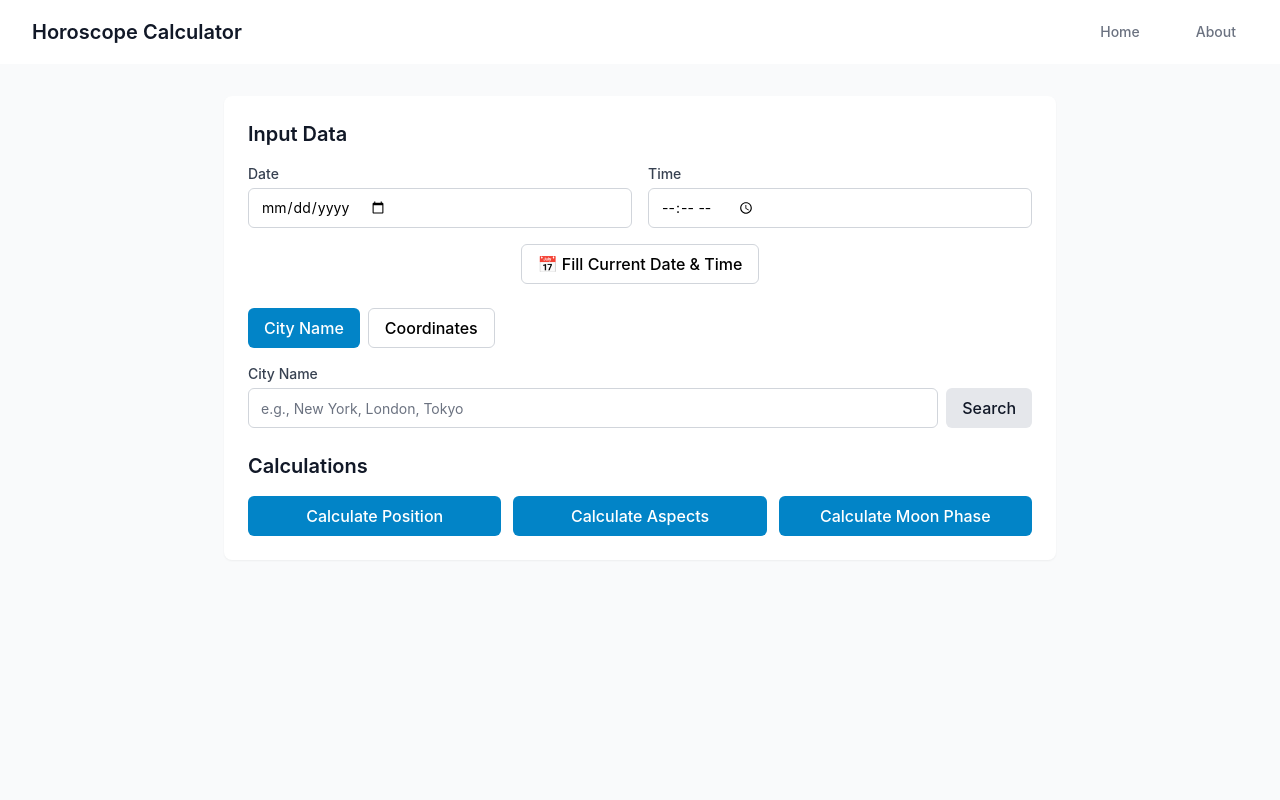
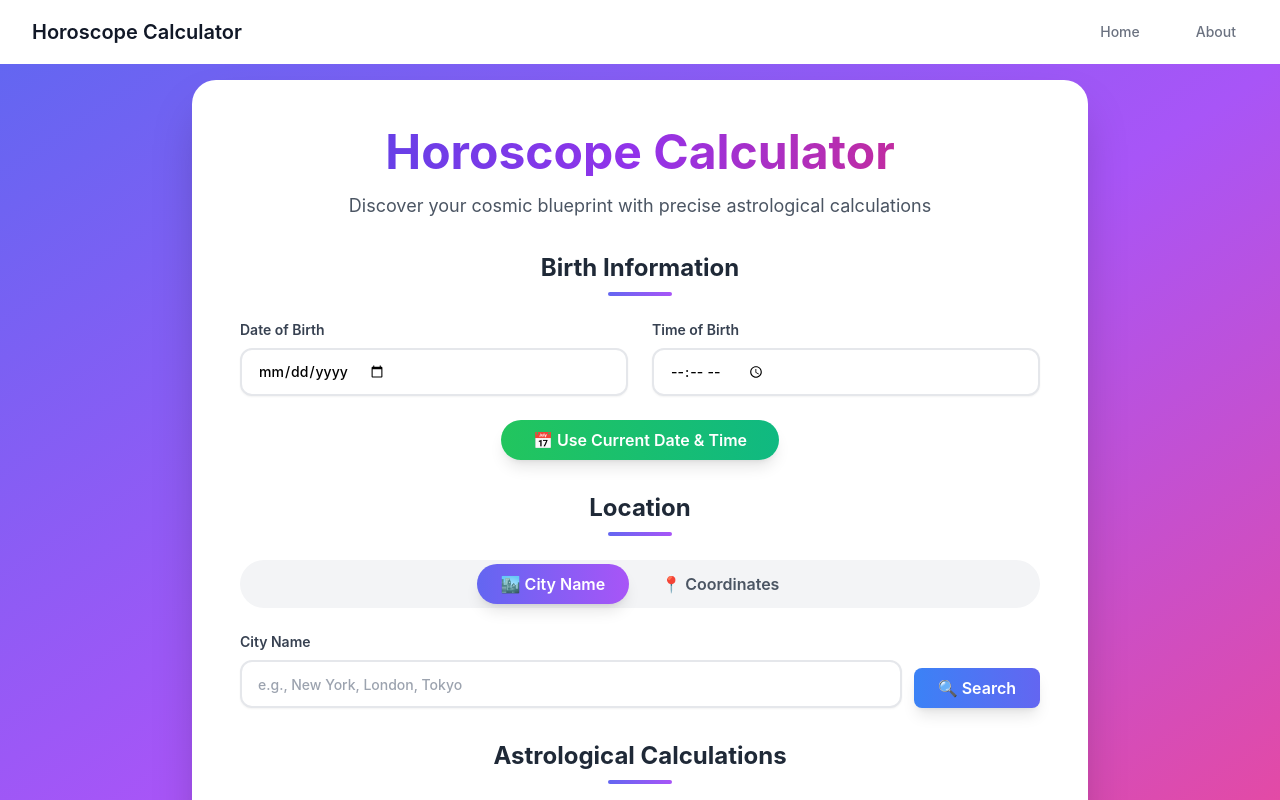
Before and after one commit to davethebrave16/horoscope-frontend, a React (Create React App) app: page / in a window 1280 px wide. Shown: the top 800 px of the page. Built offline with nearby package versions, Linux system fonts and the light colour scheme; no server answers; the HTML template or start-up script is replaced by a standard one.

Commit message:
improved UI

```diff
--- a/src/components/common/input.tsx
+++ b/src/components/common/input.tsx
@@ -18,11 +18,11 @@ export const Input: React.FC<InputProps> = ({
 	const inputId = id || `input-${Math.random().toString(36).substr(2, 9)}`
 
 	return (
-		<div className="space-y-1">
+		<div className="space-y-2">
 			{label && (
 				<label
 					htmlFor={inputId}
-					className="block text-sm font-medium text-gray-700"
+					className="block text-sm font-semibold text-gray-700 mb-2"
 				>
 					{label}
 				</label>
@@ -30,14 +30,14 @@ export const Input: React.FC<InputProps> = ({
 			<input
 				id={inputId}
 				className={cn(
-					'flex h-10 w-full rounded-md border border-gray-300 bg-white px-3 py-2 text-sm ring-offset-white file:border-0 file:bg-transparent file:text-sm file:font-medium placeholder:text-gray-500 focus-visible:outline-none focus-visible:ring-2 focus-visible:ring-primary-500 focus-visible:ring-offset-2 disabled:cursor-not-allowed disabled:opacity-50',
-					error && 'border-red-500 focus-visible:ring-red-500',
+					'flex h-12 w-full rounded-xl border-2 border-gray-200 bg-white px-4 py-3 text-sm font-medium ring-offset-white file:border-0 file:bg-transparent file:text-sm file:font-medium placeholder:text-gray-400 focus-visible:outline-none focus-visible:ring-2 focus-visible:ring-indigo-500 focus-visible:ring-offset-2 focus-visible:border-indigo-500 disabled:cursor-not-allowed disabled:opacity-50 transition-all duration-300 shadow-sm hover:shadow-md focus:shadow-lg',
+					error && 'border-red-400 focus-visible:ring-red-500 focus-visible:border-red-500',
 					className
 				)}
 				{...props}
 			/>
 			{error && (
-				<p className="text-sm text-red-600">{error}</p>
+				<p className="text-sm text-red-600 font-medium">{error}</p>
 			)}
 			{helperText && !error && (
 				<p className="text-sm text-gray-500">{helperText}</p>
--- a/src/components/common/modal.tsx
+++ b/src/components/common/modal.tsx
@@ -20,21 +20,22 @@ export const Modal: React.FC<ModalProps> = ({
 
 	return (
 		<div
-			className="fixed inset-0 z-50 flex items-center justify-center bg-black bg-opacity-50"
+			className="fixed inset-0 z-50 flex items-center justify-center bg-black bg-opacity-60 backdrop-blur-sm"
 			onClick={onClose}
 		>
 			<div
 				className={cn(
-					'max-h-[90vh] w-full max-w-2xl overflow-y-auto rounded-lg bg-white p-6 shadow-xl',
+					'max-h-[90vh] w-full max-w-4xl overflow-y-auto rounded-2xl bg-white shadow-2xl transform transition-all duration-300',
 					className
 				)}
 				onClick={(e) => e.stopPropagation()}
 			>
-				<div className="mb-4 flex items-center justify-between">
-					<h2 className="text-xl font-semibold text-gray-900">{title}</h2>
+				<div className="bg-gradient-to-r from-indigo-500 via-purple-500 to-pink-500 p-6 rounded-t-2xl">
+					<div className="flex items-center justify-between">
+						<h2 className="text-2xl font-bold text-white">{title}</h2>
 						<button
 							onClick={onClose}
-						className="text-gray-400 hover:text-gray-600"
+							className="text-white hover:text-gray-200 transition-colors duration-200 p-2 hover:bg-white hover:bg-opacity-20 rounded-full"
 						>
 							<svg
 								className="h-6 w-6"
@@ -51,7 +52,8 @@ export const Modal: React.FC<ModalProps> = ({
 							</svg>
 						</button>
 					</div>
-				<div className="max-h-[60vh] overflow-y-auto">
+				</div>
+				<div className="max-h-[60vh] overflow-y-auto p-6">
 					{children}
 				</div>
 			</div>
--- a/src/components/features/horoscope-form.tsx
+++ b/src/components/features/horoscope-form.tsx
@@ -29,13 +29,17 @@ export const HoroscopeForm: React.FC<HoroscopeFormProps> = ({
 	onCalculateMoonPhase
 }) => {
 	return (
-		<div className="space-y-6">
-			<div className="space-y-4">
-				<h2 className="text-xl font-semibold text-gray-900">Input Data</h2>
+		<div className="space-y-8">
+			{/* Input Data Section */}
+			<div className="space-y-6">
+				<div className="text-center">
+					<h2 className="text-2xl font-bold text-gray-800 mb-2">Birth Information</h2>
+					<div className="w-16 h-1 bg-gradient-to-r from-indigo-500 to-purple-500 mx-auto rounded-full"></div>
+				</div>
 
-				<div className="grid grid-cols-1 gap-4 sm:grid-cols-2">
+				<div className="grid grid-cols-1 gap-6 sm:grid-cols-2">
 					<Input
-						label="Date"
+						label="Date of Birth"
 						type="date"
 						name="date"
 						value={formData.date}
@@ -44,7 +48,7 @@ export const HoroscopeForm: React.FC<HoroscopeFormProps> = ({
 					/>
 
 					<Input
-						label="Time"
+						label="Time of Birth"
 						type="time"
 						name="time"
 						value={formData.time}
@@ -57,31 +61,48 @@ export const HoroscopeForm: React.FC<HoroscopeFormProps> = ({
 					<Button
 						variant="outline"
 						onClick={onFillCurrentDateTime}
+						className="bg-gradient-to-r from-green-500 to-emerald-500 hover:from-green-600 hover:to-emerald-600 text-white border-0 px-8 py-3 rounded-full font-semibold shadow-lg hover:shadow-xl transform hover:-translate-y-1 transition-all duration-300"
 					>
-						📅 Fill Current Date & Time
+						📅 Use Current Date & Time
 					</Button>
 				</div>
 			</div>
 
-			<div className="space-y-4">
-				<div className="flex space-x-2">
+			{/* Location Section */}
+			<div className="space-y-6">
+				<div className="text-center">
+					<h2 className="text-2xl font-bold text-gray-800 mb-2">Location</h2>
+					<div className="w-16 h-1 bg-gradient-to-r from-indigo-500 to-purple-500 mx-auto rounded-full"></div>
+				</div>
+
+				<div className="flex justify-center space-x-2 bg-gray-100 p-1 rounded-full">
 					<Button
-						variant={inputMode === 'city' ? 'primary' : 'outline'}
+						variant={inputMode === 'city' ? 'primary' : 'ghost'}
 						onClick={() => onSwitchInputMode('city')}
+						className={`px-6 py-3 rounded-full font-semibold transition-all duration-300 ${
+							inputMode === 'city'
+								? 'bg-gradient-to-r from-indigo-500 to-purple-500 text-white shadow-lg'
+								: 'text-gray-600 hover:text-gray-800'
+						}`}
 					>
-						City Name
+						🏙️ City Name
 					</Button>
 					<Button
-						variant={inputMode === 'coordinates' ? 'primary' : 'outline'}
+						variant={inputMode === 'coordinates' ? 'primary' : 'ghost'}
 						onClick={() => onSwitchInputMode('coordinates')}
+						className={`px-6 py-3 rounded-full font-semibold transition-all duration-300 ${
+							inputMode === 'coordinates'
+								? 'bg-gradient-to-r from-indigo-500 to-purple-500 text-white shadow-lg'
+								: 'text-gray-600 hover:text-gray-800'
+						}`}
 					>
-						Coordinates
+						📍 Coordinates
 					</Button>
 				</div>
 
 				{inputMode === 'city' ? (
 					<div className="space-y-4">
-						<div className="flex space-x-2">
+						<div className="flex space-x-3">
 							<div className="flex-1">
 								<Input
 									label="City Name"
@@ -97,21 +118,25 @@ export const HoroscopeForm: React.FC<HoroscopeFormProps> = ({
 									variant="secondary"
 									onClick={onSearchCity}
 									loading={loading}
+									className="bg-gradient-to-r from-blue-500 to-indigo-500 hover:from-blue-600 hover:to-indigo-600 text-white border-0 px-6 py-3 rounded-lg font-semibold shadow-lg hover:shadow-xl transform hover:-translate-y-1 transition-all duration-300"
 								>
-									Search
+									🔍 Search
 								</Button>
 							</div>
 						</div>
 						{formData.latitude && formData.longitude && (
-							<div className="rounded-md bg-green-50 p-3">
-								<p className="text-sm text-green-800">
-									<strong>Found coordinates:</strong> {formData.latitude}°N, {formData.longitude}°E
-								</p>
+							<div className="bg-gradient-to-r from-green-50 to-emerald-50 border border-green-200 rounded-xl p-4">
+								<div className="flex items-center space-x-2">
+									<div className="w-2 h-2 bg-green-500 rounded-full animate-pulse"></div>
+									<p className="text-green-800 font-semibold">
+										✅ Found: {formData.latitude}°N, {formData.longitude}°E
+									</p>
+								</div>
 							</div>
 						)}
 					</div>
 				) : (
-					<div className="grid grid-cols-1 gap-4 sm:grid-cols-2">
+					<div className="grid grid-cols-1 gap-6 sm:grid-cols-2">
 						<Input
 							label="Latitude"
 							type="number"
@@ -140,32 +165,36 @@ export const HoroscopeForm: React.FC<HoroscopeFormProps> = ({
 				)}
 			</div>
 
-			<div className="space-y-4">
-				<h2 className="text-xl font-semibold text-gray-900">Calculations</h2>
-				<div className="grid grid-cols-1 gap-3 sm:grid-cols-3">
+			{/* Calculations Section */}
+			<div className="space-y-6">
+				<div className="text-center">
+					<h2 className="text-2xl font-bold text-gray-800 mb-2">Astrological Calculations</h2>
+					<div className="w-16 h-1 bg-gradient-to-r from-indigo-500 to-purple-500 mx-auto rounded-full"></div>
+				</div>
+				<div className="grid grid-cols-1 gap-4 sm:grid-cols-3">
 					<Button
 						onClick={onCalculatePosition}
 						loading={loading}
 						disabled={loading}
-						className="w-full"
+						className="w-full bg-gradient-to-r from-purple-500 to-pink-500 hover:from-purple-600 hover:to-pink-600 text-white border-0 py-4 rounded-xl font-bold text-lg shadow-lg hover:shadow-xl transform hover:-translate-y-1 transition-all duration-300 disabled:opacity-50 disabled:transform-none"
 					>
-						Calculate Position
+						🌟 Calculate Position
 					</Button>
 					<Button
 						onClick={onCalculateAspects}
 						loading={loading}
 						disabled={loading}
-						className="w-full"
+						className="w-full bg-gradient-to-r from-indigo-500 to-purple-500 hover:from-indigo-600 hover:to-purple-600 text-white border-0 py-4 rounded-xl font-bold text-lg shadow-lg hover:shadow-xl transform hover:-translate-y-1 transition-all duration-300 disabled:opacity-50 disabled:transform-none"
 					>
-						Calculate Aspects
+						🔮 Calculate Aspects
 					</Button>
 					<Button
 						onClick={onCalculateMoonPhase}
 						loading={loading}
 						disabled={loading}
-						className="w-full"
+						className="w-full bg-gradient-to-r from-blue-500 to-indigo-500 hover:from-blue-600 hover:to-indigo-600 text-white border-0 py-4 rounded-xl font-bold text-lg shadow-lg hover:shadow-xl transform hover:-translate-y-1 transition-all duration-300 disabled:opacity-50 disabled:transform-none"
 					>
-						Calculate Moon Phase
+						🌙 Calculate Moon Phase
 					</Button>
 				</div>
 			</div>
--- a/src/components/features/horoscope-results.tsx
+++ b/src/components/features/horoscope-results.tsx
@@ -8,35 +8,59 @@ interface HoroscopeResultsProps {
 
 export const HoroscopeResults: React.FC<HoroscopeResultsProps> = ({ content, title }) => {
 	const renderHoroscopeData = (data: HoroscopeResponse) => (
-		<div className="space-y-6">
-			<div className="rounded-lg bg-gray-50 p-4">
-				<h4 className="mb-3 text-lg font-semibold text-gray-900">Birth Information</h4>
-				<div className="grid grid-cols-1 gap-2 sm:grid-cols-3">
-					<p><strong>Date:</strong> {data.birth_data.date.day}/{data.birth_data.date.month}/{data.birth_data.date.year}</p>
-					<p><strong>Time:</strong> {data.birth_data.time.hour}:{data.birth_data.time.minute.toString().padStart(2, '0')}:{data.birth_data.time.second.toString().padStart(2, '0')}</p>
-					<p><strong>Location:</strong> {data.birth_data.location.latitude}°N, {data.birth_data.location.longitude}°E</p>
+		<div className="space-y-8">
+			<div className="bg-gradient-to-r from-green-50 to-emerald-50 border border-green-200 rounded-2xl p-6">
+				<h4 className="mb-4 text-xl font-bold text-green-800 flex items-center">
+					<span className="mr-2">📅</span>
+					Birth Information
+				</h4>
+				<div className="grid grid-cols-1 gap-4 sm:grid-cols-3">
+					<div className="bg-white rounded-xl p-4 shadow-sm">
+						<p className="text-sm font-semibold text-gray-600 mb-1">Date</p>
+						<p className="text-lg font-bold text-gray-900">{data.birth_data.date.day}/{data.birth_data.date.month}/{data.birth_data.date.year}</p>
+					</div>
+					<div className="bg-white rounded-xl p-4 shadow-sm">
+						<p className="text-sm font-semibold text-gray-600 mb-1">Time</p>
+						<p className="text-lg font-bold text-gray-900">{data.birth_data.time.hour}:{data.birth_data.time.minute.toString().padStart(2, '0')}:{data.birth_data.time.second.toString().padStart(2, '0')}</p>
+					</div>
+					<div className="bg-white rounded-xl p-4 shadow-sm">
+						<p className="text-sm font-semibold text-gray-600 mb-1">Location</p>
+						<p className="text-lg font-bold text-gray-900">{data.birth_data.location.latitude}°N, {data.birth_data.location.longitude}°E</p>
+					</div>
 				</div>
 			</div>
 
-			<div className="rounded-lg bg-gray-50 p-4">
-				<h4 className="mb-3 text-lg font-semibold text-gray-900">Planets</h4>
-				<div className="grid grid-cols-1 gap-2 sm:grid-cols-2 lg:grid-cols-3">
+			<div className="bg-gradient-to-r from-purple-50 to-indigo-50 border border-purple-200 rounded-2xl p-6">
+				<h4 className="mb-4 text-xl font-bold text-purple-800 flex items-center">
+					<span className="mr-2">🌟</span>
+					Planetary Positions
+				</h4>
+				<div className="grid grid-cols-1 gap-3 sm:grid-cols-2 lg:grid-cols-3">
 					{Object.entries(data.horoscope.planets).map(([planet, data]) => (
-						<div key={planet} className="rounded bg-white p-2 shadow-sm">
-							<strong className="text-gray-900">{planet}:</strong>
-							<span className="ml-1 text-gray-700">{data.sign} ({data.degree_in_sign.toFixed(2)}°)</span>
+						<div key={planet} className="bg-white rounded-xl p-4 shadow-sm border-l-4 border-purple-400">
+							<div className="flex justify-between items-center">
+								<strong className="text-gray-900 font-bold">{planet}</strong>
+								<span className="text-sm text-gray-500">{data.degree_in_sign.toFixed(2)}°</span>
+							</div>
+							<p className="text-purple-600 font-semibold mt-1">{data.sign}</p>
 						</div>
 					))}
 				</div>
 			</div>
 
-			<div className="rounded-lg bg-gray-50 p-4">
-				<h4 className="mb-3 text-lg font-semibold text-gray-900">Houses</h4>
-				<div className="grid grid-cols-1 gap-2 sm:grid-cols-2 lg:grid-cols-3">
+			<div className="bg-gradient-to-r from-blue-50 to-cyan-50 border border-blue-200 rounded-2xl p-6">
+				<h4 className="mb-4 text-xl font-bold text-blue-800 flex items-center">
+					<span className="mr-2">🏠</span>
+					Houses
+				</h4>
+				<div className="grid grid-cols-1 gap-3 sm:grid-cols-2 lg:grid-cols-3">
 					{Object.entries(data.horoscope.houses).map(([house, data]) => (
-						<div key={house} className="rounded bg-white p-2 shadow-sm">
-							<strong className="text-gray-900">{house}:</strong>
-							<span className="ml-1 text-gray-700">{data.sign} ({data.degree_in_sign.toFixed(2)}°)</span>
+						<div key={house} className="bg-white rounded-xl p-4 shadow-sm border-l-4 border-blue-400">
+							<div className="flex justify-between items-center">
+								<strong className="text-gray-900 font-bold">{house}</strong>
+								<span className="text-sm text-gray-500">{data.degree_in_sign.toFixed(2)}°</span>
+							</div>
+							<p className="text-blue-600 font-semibold mt-1">{data.sign}</p>
 						</div>
 					))}
 				</div>
@@ -45,28 +69,40 @@ export const HoroscopeResults: React.FC<HoroscopeResultsProps> = ({ content, tit
 	)
 
 	const renderAspectsData = (data: AspectsResponse) => (
-		<div className="space-y-6">
-			<div className="rounded-lg bg-gray-50 p-4">
-				<h4 className="mb-3 text-lg font-semibold text-gray-900">Summary</h4>
-				<div className="grid grid-cols-1 gap-2 sm:grid-cols-2">
-					<p><strong>Total Aspects:</strong> {data.aspect_count}</p>
-					<p><strong>Orb Used:</strong> {data.orb_used}°</p>
+		<div className="space-y-8">
+			<div className="bg-gradient-to-r from-yellow-50 to-orange-50 border border-yellow-200 rounded-2xl p-6">
+				<h4 className="mb-4 text-xl font-bold text-yellow-800 flex items-center">
+					<span className="mr-2">📊</span>
+					Summary
+				</h4>
+				<div className="grid grid-cols-1 gap-4 sm:grid-cols-2">
+					<div className="bg-white rounded-xl p-4 shadow-sm">
+						<p className="text-sm font-semibold text-gray-600 mb-1">Total Aspects</p>
+						<p className="text-2xl font-bold text-yellow-600">{data.aspect_count}</p>
+					</div>
+					<div className="bg-white rounded-xl p-4 shadow-sm">
+						<p className="text-sm font-semibold text-gray-600 mb-1">Orb Used</p>
+						<p className="text-2xl font-bold text-yellow-600">{data.orb_used}°</p>
+					</div>
 				</div>
 			</div>
 
-			<div className="rounded-lg bg-gray-50 p-4">
-				<h4 className="mb-3 text-lg font-semibold text-gray-900">Aspects</h4>
-				<div className="space-y-2">
+			<div className="bg-gradient-to-r from-indigo-50 to-purple-50 border border-indigo-200 rounded-2xl p-6">
+				<h4 className="mb-4 text-xl font-bold text-indigo-800 flex items-center">
+					<span className="mr-2">🔮</span>
+					Planetary Aspects
+				</h4>
+				<div className="space-y-3">
 					{data.aspects.map((aspect, index) => (
-						<div key={index} className="rounded bg-white p-3 shadow-sm">
+						<div key={index} className="bg-white rounded-xl p-4 shadow-sm border-l-4 border-indigo-400">
 							<div className="flex items-center justify-between">
-								<div className="flex items-center space-x-2">
-									<strong className="text-gray-900">{aspect.planet1}</strong>
-									<span className="text-gray-500">-</span>
-									<strong className="text-gray-900">{aspect.planet2}</strong>
+								<div className="flex items-center space-x-3">
+									<strong className="text-gray-900 font-bold text-lg">{aspect.planet1}</strong>
+									<span className="text-gray-400">-</span>
+									<strong className="text-gray-900 font-bold text-lg">{aspect.planet2}</strong>
 								</div>
 								<div className="flex items-center space-x-3">
-									<span className={`rounded px-2 py-1 text-xs font-medium ${
+									<span className={`rounded-full px-3 py-1 text-sm font-bold ${
 										aspect.aspect.toLowerCase() === 'conjunction' ? 'bg-blue-100 text-blue-800' :
 										aspect.aspect.toLowerCase() === 'opposition' ? 'bg-red-100 text-red-800' :
 										aspect.aspect.toLowerCase() === 'trine' ? 'bg-green-100 text-green-800' :
@@ -75,8 +111,8 @@ export const HoroscopeResults: React.FC<HoroscopeResultsProps> = ({ content, tit
 									}`}>
 										{aspect.aspect}
 									</span>
-									<span className="text-sm text-gray-600">{aspect.degrees.toFixed(2)}°</span>
-									<span className="text-xs text-gray-500">±{aspect.orb.toFixed(2)}°</span>
+									<span className="text-sm font-semibold text-gray-600">{aspect.degrees.toFixed(2)}°</span>
+									<span className="text-xs text-gray-500 bg-gray-100 px-2 py-1 rounded-full">±{aspect.orb.toFixed(2)}°</span>
 								</div>
 							</div>
 						</div>
@@ -87,27 +123,56 @@ export const HoroscopeResults: React.FC<HoroscopeResultsProps> = ({ content, tit
 	)
 
 	const renderMoonPhaseData = (data: MoonPhaseResponse) => (
-		<div className="space-y-6">
-			<div className="rounded-lg bg-gray-50 p-4">
-				<h4 className="mb-3 text-lg font-semibold text-gray-900">Phase Description</h4>
-				<p className="text-gray-700">{data.moon_phase}</p>
-			</div>
-
-			<div className="rounded-lg bg-gray-50 p-4">
-				<h4 className="mb-3 text-lg font-semibold text-gray-900">Moon Position</h4>
-				<div className="grid grid-cols-1 gap-2 sm:grid-cols-2">
-					<p><strong>Sign:</strong> {data.moon_position.sign}</p>
-					<p><strong>Decan:</strong> {data.moon_position.decan}</p>
-					<p><strong>Degree in Sign:</strong> {data.moon_position.degree_in_sign.toFixed(2)}°</p>
-					<p><strong>Absolute Longitude:</strong> {data.moon_position.absolute_longitude.toFixed(2)}°</p>
+		<div className="space-y-8">
+			<div className="bg-gradient-to-r from-slate-50 to-gray-50 border border-slate-200 rounded-2xl p-6">
+				<h4 className="mb-4 text-xl font-bold text-slate-800 flex items-center">
+					<span className="mr-2">🌙</span>
+					Moon Phase
+				</h4>
+				<div className="bg-white rounded-xl p-6 shadow-sm border-l-4 border-slate-400">
+					<p className="text-lg font-semibold text-slate-700 italic">{data.moon_phase}</p>
 				</div>
 			</div>
 
-			<div className="rounded-lg bg-gray-50 p-4">
-				<h4 className="mb-3 text-lg font-semibold text-gray-900">Reference Points</h4>
-				<div className="grid grid-cols-1 gap-2 sm:grid-cols-2">
-					<p><strong>Ascendant Longitude:</strong> {data.reference_points.ascendant_longitude.toFixed(2)}°</p>
-					<p><strong>Descendant Longitude:</strong> {data.reference_points.descendant_longitude.toFixed(2)}°</p>
+			<div className="bg-gradient-to-r from-cyan-50 to-blue-50 border border-cyan-200 rounded-2xl p-6">
+				<h4 className="mb-4 text-xl font-bold text-cyan-800 flex items-center">
+					<span className="mr-2">🌕</span>
+					Moon Position
+				</h4>
+				<div className="grid grid-cols-1 gap-4 sm:grid-cols-2">
+					<div className="bg-white rounded-xl p-4 shadow-sm">
+						<p className="text-sm font-semibold text-gray-600 mb-1">Sign</p>
+						<p className="text-lg font-bold text-cyan-600">{data.moon_position.sign}</p>
+					</div>
+					<div className="bg-white rounded-xl p-4 shadow-sm">
+						<p className="text-sm font-semibold text-gray-600 mb-1">Decan</p>
+						<p className="text-lg font-bold text-cyan-600">{data.moon_position.decan}</p>
+					</div>
+					<div className="bg-white rounded-xl p-4 shadow-sm">
+						<p className="text-sm font-semibold text-gray-600 mb-1">Degree in Sign</p>
+						<p className="text-lg font-bold text-cyan-600">{data.moon_position.degree_in_sign.toFixed(2)}°</p>
+					</div>
+					<div className="bg-white rounded-xl p-4 shadow-sm">
+						<p className="text-sm font-semibold text-gray-600 mb-1">Absolute Longitude</p>
+						<p className="text-lg font-bold text-cyan-600">{data.moon_position.absolute_longitude.toFixed(2)}°</p>
+					</div>
+				</div>
+			</div>
+
+			<div className="bg-gradient-to-r from-violet-50 to-purple-50 border border-violet-200 rounded-2xl p-6">
+				<h4 className="mb-4 text-xl font-bold text-violet-800 flex items-center">
+					<span className="mr-2">📐</span>
+					Reference Points
+				</h4>
+				<div className="grid grid-cols-1 gap-4 sm:grid-cols-2">
+					<div className="bg-white rounded-xl p-4 shadow-sm">
+						<p className="text-sm font-semibold text-gray-600 mb-1">Ascendant Longitude</p>
+						<p className="text-lg font-bold text-violet-600">{data.reference_points.ascendant_longitude.toFixed(2)}°</p>
+					</div>
+					<div className="bg-white rounded-xl p-4 shadow-sm">
+						<p className="text-sm font-semibold text-gray-600 mb-1">Descendant Longitude</p>
+						<p className="text-lg font-bold text-violet-600">{data.reference_points.descendant_longitude.toFixed(2)}°</p>
+					</div>
 				</div>
 			</div>
 		</div>
--- a/src/pages/Home/home-page.tsx
+++ b/src/pages/Home/home-page.tsx
@@ -76,9 +76,19 @@ export const HomePage: React.FC = () => {
 	}
 
 	return (
-		<div className="min-h-screen bg-gray-50">
-			<div className="mx-auto max-w-4xl px-4 py-8 sm:px-6 lg:px-8">
-				<div className="rounded-lg bg-white p-6 shadow-sm">
+		<div className="min-h-screen bg-gradient-to-br from-indigo-500 via-purple-500 to-pink-500">
+			<div className="min-h-screen flex items-center justify-center p-4">
+				<div className="w-full max-w-4xl">
+					<div className="bg-white rounded-3xl shadow-2xl p-8 md:p-12">
+						<div className="text-center mb-8">
+							<h1 className="text-4xl md:text-5xl font-bold bg-gradient-to-r from-indigo-600 via-purple-600 to-pink-600 bg-clip-text text-transparent mb-4">
+								Horoscope Calculator
+							</h1>
+							<p className="text-gray-600 text-lg">
+								Discover your cosmic blueprint with precise astrological calculations
+							</p>
+						</div>
+
 						<HoroscopeForm
 							formData={formData}
 							inputMode={inputMode}
@@ -93,6 +103,7 @@ export const HomePage: React.FC = () => {
 						/>
 
 						<ErrorMessage error={error} onDismiss={clearError} />
+					</div>
 				</div>
 			</div>
 
```
Also changed, not shown: src/components/common/error-message.tsx (+13 -13 lines). Lines whose indentation alone changed are shown as unchanged.
